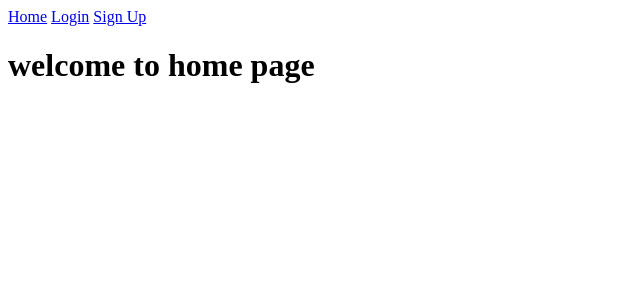
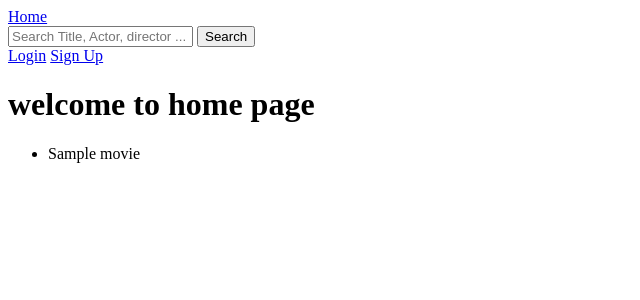
Before and after one commit to Vahidvhd/django-movie-database, a Django app: page / in a window 1280 px wide. Shown: the top 300 px of the page, without its empty margins (0-640 px from the left). Run offline with Django 5.2, Linux system fonts and the light colour scheme; tables that the repository leaves empty hold one stand-in row (values such as "Sample post").

Commit message:
Add movie search functionality

```diff
--- a/movies/views.py
+++ b/movies/views.py
@@ -1,5 +1,19 @@
 from django.shortcuts import render
+from django.db.models import Q
+from .models import Movie
 
 
 def home(request):
-    return render(request, "movies/home.html")
+
+
+
+    query = request.GET.get('user_search')
+    result = Movie.objects.all()
+    if query:
+        result = Movie.objects.filter (
+            Q(title__icontains=query) |
+            Q(actors__icontains=query) )
+
+    context = {'result': result}
+
+    return render(request, "movies/home.html", context)
--- a/templates/base.html
+++ b/templates/base.html
@@ -7,15 +7,24 @@
 </head>
 <body>
     <nav>
-        <a href="{% url 'home' %}">Home</a>
-
-        {% if user.is_authenticated %}
+        <div>
+            <a href="{% url 'home' %}">Home</a>
+        </div>
+        <div>
+            <form method='GET'>
+                <input type="text" name='user_search' placeholder='Search Title, Actor, director ...'>
+                <button type='submit'>Search</button>
+            </form>
+        </div>
+        <div>
+            {% if user.is_authenticated %}
             <span>Hello {{ user.username }}</span>
             <a href="{% url 'logout' %}">Logout</a>
         {% else %}
             <a href="{% url 'login' %}">Login</a>
             <a href="{% url 'register' %}">Sign Up</a>
         {% endif %}
+        </div>
     </nav>
     {% block content %}
     {% endblock %}
--- a/templates/movies/home.html
+++ b/templates/movies/home.html
@@ -8,4 +8,15 @@
 
 {% block content %}
     <h1>welcome to home page</h1>
+
+    {% if result %}
+    <ul>
+        {% for item in result%}
+            <li>{{item}}</li>
+        {%endfor%}
+
+    </ul>
+    {% endif%}
+
+
 {% endblock %}
```
Also changed, not shown: movies/admin.py (+9 -0 lines), templates/accounts/home.html (line endings or trailing spaces).
